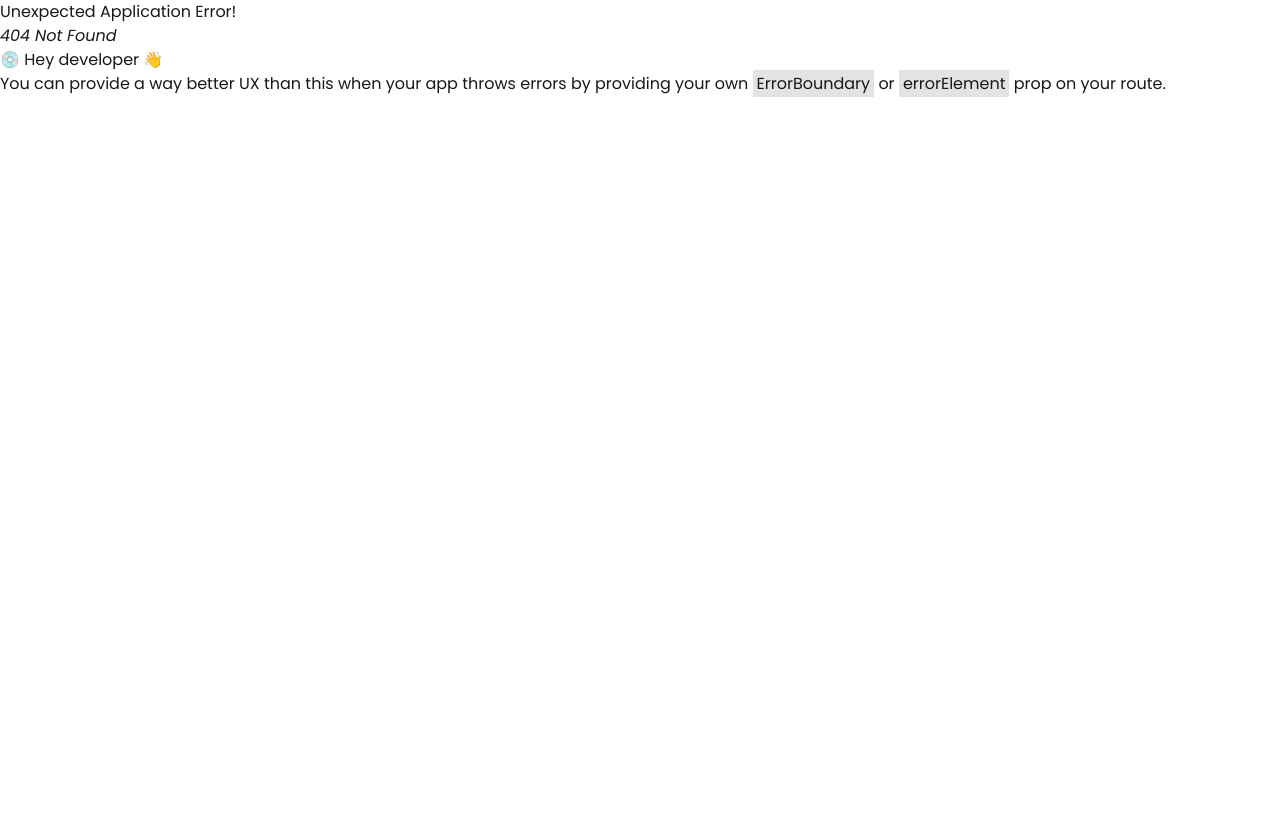
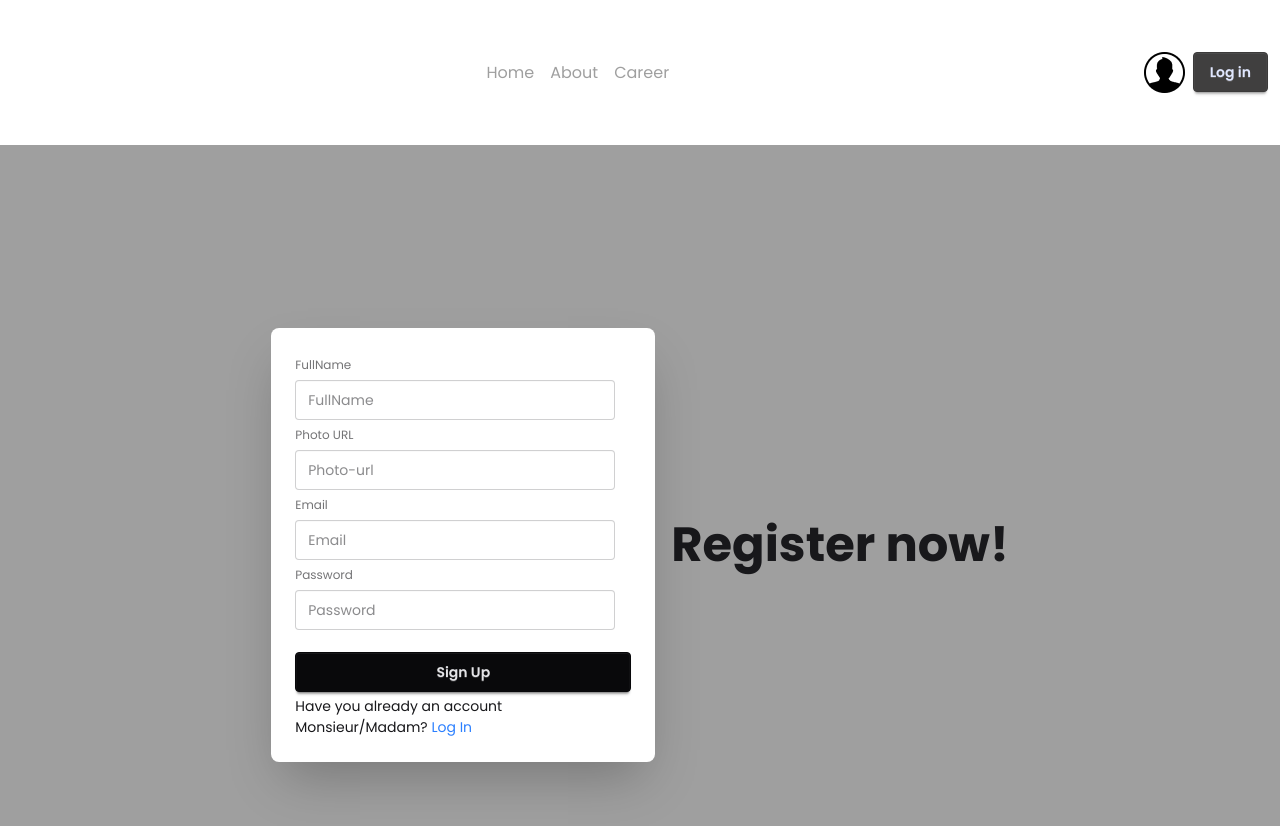
Before and after one commit to Sudipto-Sen-Gupto/Dragon-newspaper-project-react, a React (Vite) app: page /auth/register in a window 1280 px wide. Before the commit this address had no page. Shown: the top 826 px of the page. Before the commit the page ends 800 px from the top, so only its background shows below. Built offline with nearby package versions, Linux system fonts and the light colour scheme.

Commit message:
login and register added

```diff
--- a/src/component/home/Home.jsx
+++ b/src/component/home/Home.jsx
@@ -1,9 +1,10 @@
 import React from 'react';
+import { Navigate } from 'react-router';
 
 const Home = () => {
     return (
         <div>
-            this is home
+           <Navigate to={'/category/0'}></Navigate>
         </div>
     );
 };
--- a/src/component/left/Leftaside.jsx
+++ b/src/component/left/Leftaside.jsx
@@ -3,8 +3,8 @@ import Category from '../category/Category';
 
 const Leftaside = () => {
     return (
-        <div>
-          <Suspense>
+        <div className=''>
+          <Suspense fallback={<p>Birat load</p>}>
              <Category></Category>
           </Suspense>
         </div>
--- a/src/component/navbar/Navbar.jsx
+++ b/src/component/navbar/Navbar.jsx
@@ -1,5 +1,5 @@
 import React from 'react';
-import { NavLink } from 'react-router';
+import { Link, NavLink } from 'react-router';
 import github from "../../assets/user.png"
 const Navbar = () => {
     return (
@@ -13,7 +13,7 @@ const Navbar = () => {
                 </nav>
                 <div className='nav-end flex gap-2'>
                   <img src={github} alt="" />
-                  <button className='btn btn-primary'>Log in</button>
+                  <Link to={'/auth'}><button className='btn btn-primary'>Log in</button></Link>
                 </div>
               </section>
         </div>
--- /dev/null
+++ b/src/layout/authlayout/Authlayout.jsx
@@ -0,0 +1,19 @@
+import React from 'react';
+import Navbar from '../../component/navbar/Navbar';
+import { Outlet } from 'react-router';
+
+const Authlayout = () => {
+    return (
+        <div className='max-w-[1400px] mx-auto'>
+            <header>
+                  <Navbar></Navbar>
+            </header>
+            <main>
+                <Outlet></Outlet>
+            </main>
+
+        </div>
+    );
+};
+
+export default Authlayout;
--- a/src/layout/homelayout/Homelayout.jsx
+++ b/src/layout/homelayout/Homelayout.jsx
@@ -9,7 +9,7 @@ import Rightaside from '../../component/rigtaside/Rightaside';
 const Homelayout = () => {
     return (
         <div className='max-w-[1400px] mx-auto'>
-          <header>
+          <header >
               <Header></Header>
               <Marqueee></Marqueee>
               <Navbar></Navbar>
@@ -17,16 +17,16 @@ const Homelayout = () => {
           </header>
 
 
-          <main className='grid grid-cols-12'>
+          <main className='grid grid-cols-12 '>
 
-              <aside className='left col-span-3'>
+              <aside className='left col-span-3 sticky top-5 h-fit'>
                 <Leftaside></Leftaside>
               </aside>
 
             <section className='main col-span-6'>
                 <Outlet></Outlet>
             </section>
-            <aside className='right col-span-3'>
+            <aside className='right col-span-3 sticky top-0 h-fit'>
              <Rightaside></Rightaside>
             </aside>
           </main>
--- a/src/layout/router/router.jsx
+++ b/src/layout/router/router.jsx
@@ -4,7 +4,9 @@ import Homelayout from '../homelayout/Homelayout';
 import Home from '../../component/home/Home';
 import Category from '../../component/category/Category';
 import Categorynews from '../../pages/categorynews/Categorynews';
-
+import Authlayout from '../authlayout/Authlayout';
+import Login from '../../pages/login/Login';
+import Register from '../../pages/login/register/Register';
 export const router = createBrowserRouter([
     {
            path:'/',
@@ -18,6 +20,22 @@ export const router = createBrowserRouter([
                 loader:()=>fetch('/news.json'),
                 Component:Categorynews
             },
-           ]
+           ],
+    },
+    {
+        path:'/auth',
+        Component:Authlayout,
+        children:[
+            {
+                index:true,
+                Component:Login
+            },
+            {
+                path:'register',
+                Component:Register
+            }
+         ]
+
     }
+
 ])
--- a/src/pages/categorynews/Categorynews.jsx
+++ b/src/pages/categorynews/Categorynews.jsx
@@ -12,7 +12,7 @@ const Categorynews = () => {
         if(id=="0"){
             console.log(news);
             setKhobor(news)
-            return
+
         }
         else if(id=="1"){
             const filterd=news.filter(f=>f.others.is_today_pick!==false);
--- /dev/null
+++ b/src/pages/login/Login.jsx
@@ -0,0 +1,34 @@
+import React from 'react';
+import { Link } from 'react-router';
+
+const Login = () => {
+    return (
+        <div>
+            <div className="hero bg-base-200 min-h-screen">
+  <div className="hero-content flex-col lg:flex-row-reverse">
+    <div className="text-center lg:text-left">
+      <h1 className="text-5xl font-bold">Login now!</h1>
+
+    </div>
+    <div className="card bg-base-100 w-full max-w-sm shrink-0 shadow-2xl">
+      <div className="card-body">
+       <form action="">
+         <fieldset className="fieldset">
+          <label className="label">Email</label>
+          <input type="email" className="input" placeholder="Email" />
+          <label className="label">Password</label>
+          <input type="password" className="input" placeholder="Password" />
+          <div><a className="link link-hover">Forgot password?</a></div>
+          <button className="btn btn-neutral mt-4">Login</button>
+        </fieldset>
+        <h2>Wanna create new account? <Link className='text-blue-600 hover:underline' to={'register'}>Register now</Link></h2>
+       </form>
+      </div>
+    </div>
+  </div>
+</div>
+        </div>
+    );
+};
+
+export default Login;
--- /dev/null
+++ b/src/pages/login/register/Register.jsx
@@ -0,0 +1,37 @@
+import React from 'react';
+import { Link } from 'react-router';
+
+const Register = () => {
+    return (
+        <div>
+           <div className="hero bg-base-200 min-h-screen">
+  <div className="hero-content flex-col lg:flex-row-reverse">
+    <div className="text-center lg:text-left">
+      <h1 className="text-5xl font-bold">Register now!</h1>
+
+    </div>
+    <div className="card bg-base-100 w-full max-w-sm shrink-0 shadow-2xl">
+      <div className="card-body">
+        <form action="">
+            <fieldset className="fieldset">
+                <label className="label">FullName</label>
+          <input type="text" className="input" placeholder="FullName" />
+          <label className="label">Photo URL</label>
+          <input type="text" className="input" placeholder="Photo-url" />
+          <label className="label">Email</label>
+          <input type="email" className="input" placeholder="Email" />
+          <label className="label">Password</label>
+          <input type="password" className="input" placeholder="Password" />
+          <button className="btn btn-neutral mt-4">Sign Up</button>
+        </fieldset>
+        <h2>Have you already an account Monsieur/Madam? <Link to={'/auth'} className='text-blue-500 hover:underline'>Log In</Link></h2>
+        </form>
+      </div>
+    </div>
+  </div>
+</div>
+        </div>
+    );
+};
+
+export default Register;
```
